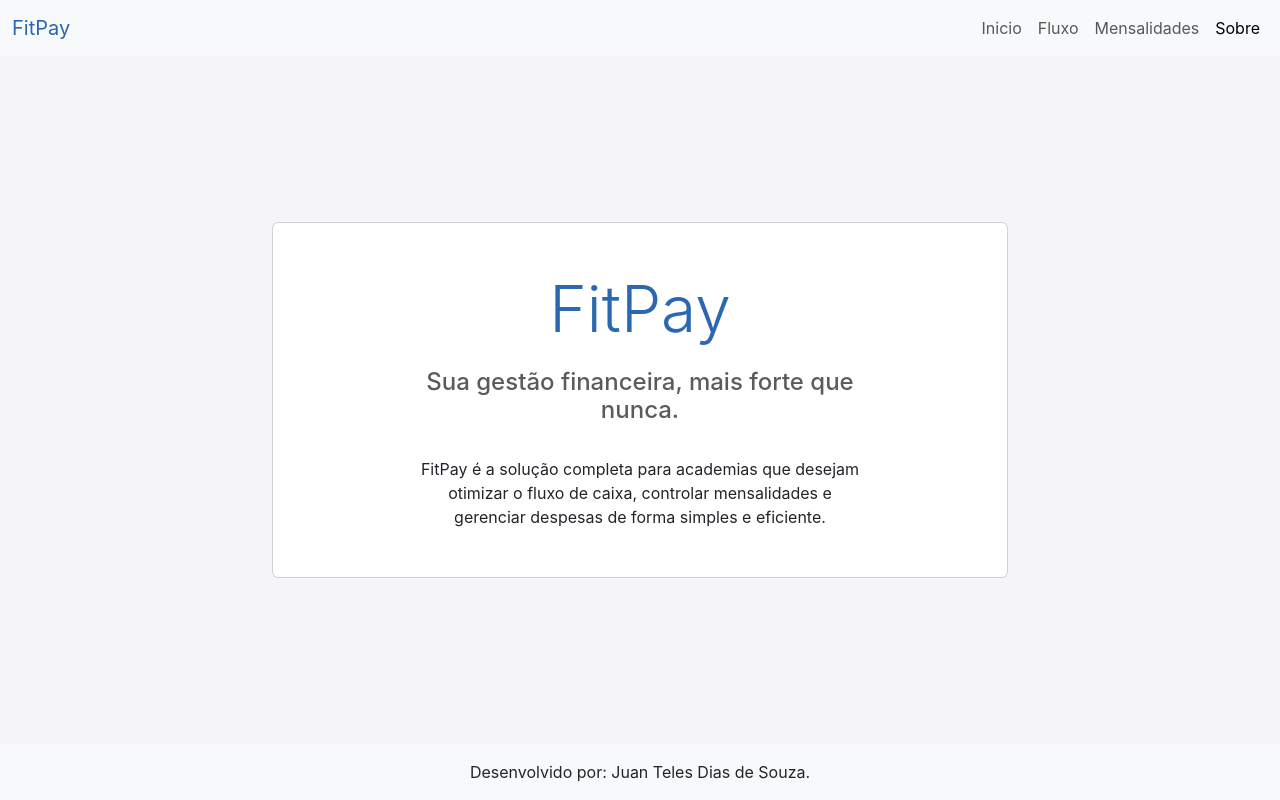
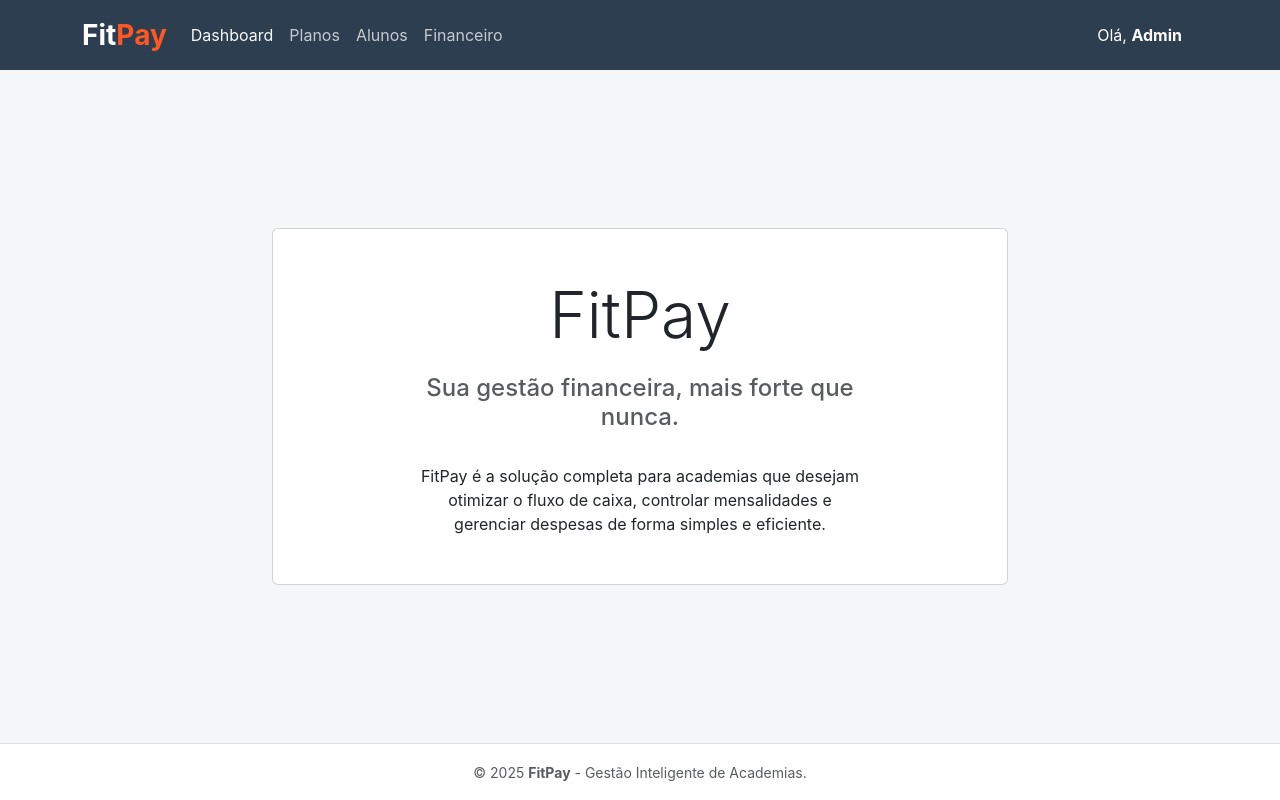
Before and after one commit to JuanTeles/fitpay-prg04juanteles, a React (Create React App) app: page /fitpay-prg04juanteles/about in a window 1280 px wide. Built offline with nearby package versions, Linux system fonts and the light colour scheme.

Commit message:
:recycle: refactor(ui): atualiza Header e Footer
- Refatoração da estilização
- Ajustes de posicionamento e classes do Bootstrap

```diff
--- a/src/components/Footer.jsx
+++ b/src/components/Footer.jsx
@@ -1,15 +1,17 @@
 import React from 'react';
+import { Container } from 'react-bootstrap';
 
 const Footer = () => {
-    return (
-        <footer className="bg-light text-dark text-center py-3">
-            <div className="container">
-                <p className="mb-0">
-                    Desenvolvido por: Juan Teles Dias de Souza.
-                </p>
-            </div>
-        </footer>
-    );
+  return (
+    <footer className="mt-auto py-3" style={{ backgroundColor: '#fff', borderTop: '1px solid #e0e0e0' }}>
+      <Container className="text-center text-muted">
+        <small>
+          &copy; {new Date().getFullYear()} <strong>FitPay</strong> - Gestão Inteligente de Academias.
+          <br />
+        </small>
+      </Container>
+    </footer>
+  );
 };
 
 export default Footer;
--- a/src/components/Header.jsx
+++ b/src/components/Header.jsx
@@ -1,57 +1,40 @@
 import React from 'react';
-import { NavLink } from 'react-router-dom';
+import { Navbar, Container, Nav, Button } from 'react-bootstrap';
+import '../styles/global.css';
 
 const Header = () => {
-    return (
-        <header>
-            <nav className="navbar navbar-expand-lg navbar-light bg-light">
-                <div className="container-fluid">
-                    {/* Link principal (marca) */}
-                    <NavLink className="navbar-brand text-azul" to="/">
-                        FitPay
-                    </NavLink>
+  return (
+    <Navbar expand="lg" variant="dark" style={{ backgroundColor: 'var(--secondary-color)', height: 'var(--navbar-height)' }}>
+      <Container>
+        {/* LOGO: Texto forte + Ponto laranja */}
+        <Navbar.Brand href="/" className="fw-bold fs-3">
+          Fit<span style={{ color: 'var(--primary-color)' }}>Pay</span>
+        </Navbar.Brand>
 
-                    <button
-                        className="navbar-toggler"
-                        type="button"
-                        data-bs-toggle="collapse"
-                        data-bs-target="#navbarNav"
-                        aria-controls="navbarNav"
-                        aria-expanded="false"
-                        aria-label="Toggle navigation"
-                    >
-                        <span className="navbar-toggler-icon"></span>
-                    </button>
+        <Navbar.Toggle aria-controls="basic-navbar-nav" />
 
-                    <div className="collapse navbar-collapse" id="navbarNav">
-                        <ul className="navbar-nav ms-auto">
-                            <li className="nav-item">
-                                {/* O 'end' garante que 'Inicio' só fique ativo na rota exata '/' */}
-                                <NavLink to="/" end className="nav-link">
-                                    Inicio
-                                </NavLink>
-                            </li>
-                            <li className="nav-item">
-                                <NavLink to="/fluxo" className="nav-link">
-                                    Fluxo
-                                </NavLink>
-                            </li>
-                            <li className="nav-item">
-                                <NavLink to="/mensalidades" className="nav-link">
-                                    Mensalidades
-                                </NavLink>
-                            </li>
-                            <li className="nav-item">
-                                <NavLink to="/about" className="nav-link">
-                                    Sobre
-                                </NavLink>
-                            </li>
-                        </ul>
-                    </div>
-                </div>
-            </nav>
-        </header>
-    );
+        <Navbar.Collapse id="basic-navbar-nav">
+          <Nav className="me-auto">
+            <Nav.Link href="/" className="text-light">Dashboard</Nav.Link>
+            <Nav.Link href="/planos" className="text-light opacity-75 hover-opacity-100">Planos</Nav.Link>
+            <Nav.Link href="/alunos" className="text-light opacity-75">Alunos</Nav.Link>
+            <Nav.Link href="/financeiro" className="text-light opacity-75">Financeiro</Nav.Link>
+          </Nav>
+
+          <Nav>
+            <Navbar.Text className="text-white me-3">
+              Olá, <strong>Admin</strong>
+            </Navbar.Text>
+            { /*
+            <Button variant="light" size="sm" className="text-dark fw-bold">
+              Sair
+            </Button>
+            */}
+          </Nav>
+        </Navbar.Collapse>
+      </Container>
+    </Navbar>
+  );
 };
 
 export default Header;
--- a/src/index.js
+++ b/src/index.js
@@ -5,6 +5,7 @@ import { BrowserRouter } from 'react-router-dom';
 
 // Importação do bootstrap
 import 'bootstrap/dist/css/bootstrap.min.css';
+import 'bootstrap-icons/font/bootstrap-icons.css';
 
 // Importação do CSS Customizado
 import './styles/global.css';
--- a/src/styles/global.css
+++ b/src/styles/global.css
@@ -1,28 +1,56 @@
+:root {
+    --primary-color: #FF5722;       /* Laranja Intenso (Ação, Botões, Destaques) */
+    --primary-hover: #E64A19;       /* Laranja Mais Escuro (Hover) */
+
+    --secondary-color: #2C3E50;     /* Azul Meia-Noite (Header, Sidebar, Textos Fortes) */
+    --secondary-hover: #1A252F;
+
+    --bg-body: #F4F6F8;             /* Cinza muito suave (Fundo da página) */
+    --bg-card: #FFFFFF;             /* Branco (Fundo de tabelas e cards) */
+
+    --text-main: #2C3E50;           /* Cor padrão do texto */
+    --text-muted: #6C757D;          /* Texto secundário (cinza) */
+
+    --status-success: #27AE60;      /* Verde (Entradas/Pagos) */
+    --status-danger: #C0392B;       /* Vermelho (Saídas/Atrasados) */
+    --status-warning: #F39C12;      /* Amarelo (Pendente) */
+
+    /* --- Configurações Globais --- */
+    --navbar-height: 70px;
+}
+
 body {
-    font-family: Arial, sans-serif;
-    background-color: #f4f4f9;
-    color: #333333;
+    background-color: var(--bg-body);
+    color: var(--text-main);
+    font-family: 'Segoe UI', Roboto, 'Helvetica Neue', sans-serif;
+    margin: 0;
+    padding: 0;
+    min-height: 100vh;
     display: flex;
     flex-direction: column;
-    min-height: 100vh;
 }
 
-.btn-laranja {
-    color: #ffffff;
-    background-color: rgb(255, 165, 0);
-    border-color: rgb(255, 165, 0);
+/* Sobrescrita de Botões do Bootstrap para usar a paleta */
+.btn-primary {
+    background-color: var(--primary-color);
+    border-color: var(--primary-color);
 }
 
-.btn-laranja:hover {
-    color: #ffffff;
-    background-color: rgb(230, 149, 0);
-    border-color: rgb(230, 149, 0);
+.btn-primary:hover {
+    background-color: var(--primary-hover);
+    border-color: var(--primary-hover);
 }
 
-.text-azul {
-    color: rgb(42, 104, 177);
+.btn-outline-secondary {
+    color: var(--secondary-color);
+    border-color: var(--secondary-color);
 }
 
-.bg-azul {
-    background-color: rgb(42, 104, 177);
+.btn-outline-secondary:hover {
+    background-color: var(--secondary-color);
+    color: #fff;
 }
+
+/* Utilitários de Texto */
+.text-energy { color: var(--primary-color) !important; }
+.text-midnight { color: var(--secondary-color) !important; }
```
